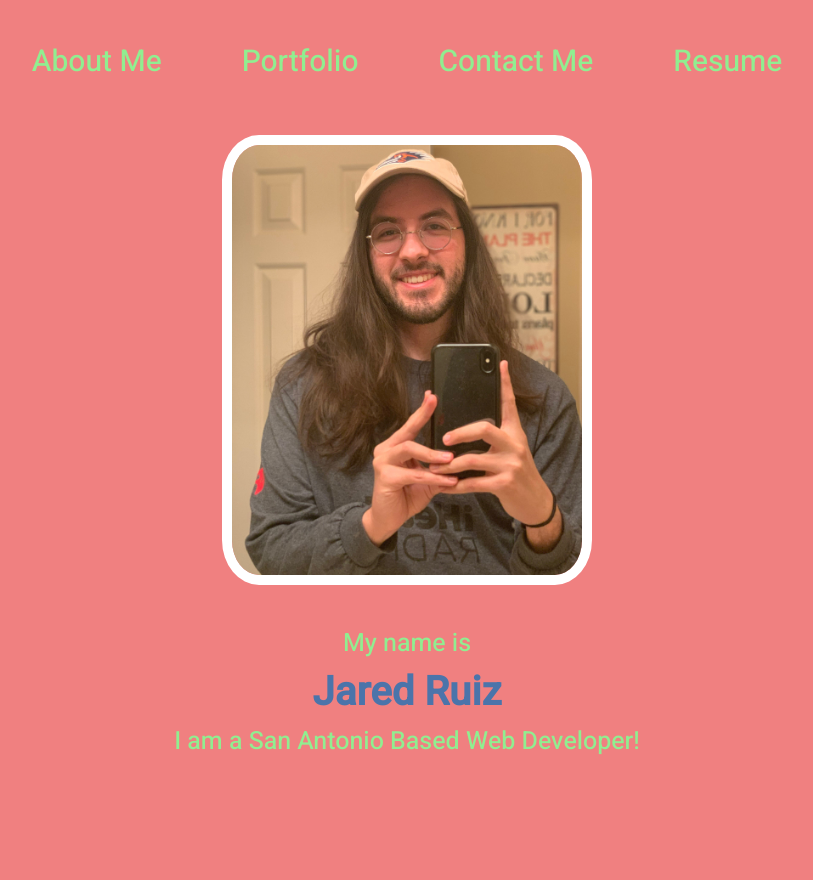
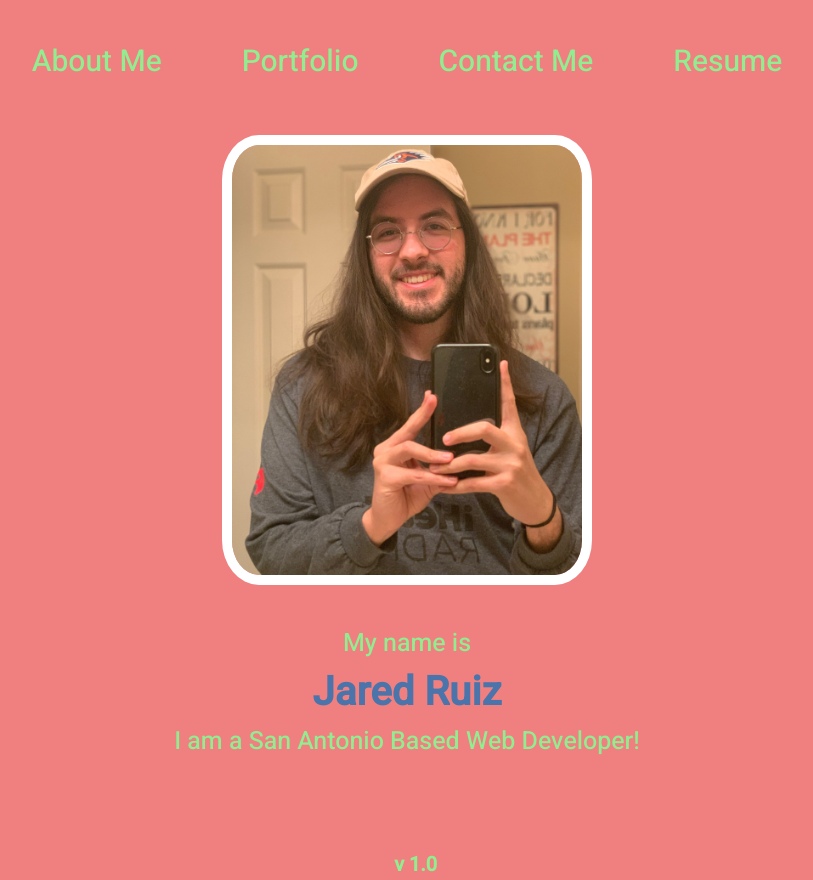
Before and after one commit to jared-ruiz/Personal-Portfolio, a React (Create React App) app: page / in a window 1280 px wide. Shown: the whole page, without its empty margins (233-1046 px from the left). Before the commit the page ends 850 px from the top, so only its background shows below. Built offline with nearby package versions, Linux system fonts and the light colour scheme.

Commit message:
Added simply footer for website version number.

```diff
--- a/src/App.jsx
+++ b/src/App.jsx
@@ -5,6 +5,7 @@ import About from './components/About'
 import Portfolio from './components/Portfolio'
 import Contact from './components/Contact'
 import Resume from './components/Resume'
+import Footer from './components/Footer'
 
 
 const App = () => {
@@ -50,6 +51,7 @@ const App = () => {
         {renderPage()}
       </>
       </main>
+      <Footer/>
     </div>
 
   )
--- /dev/null
+++ b/src/components/Footer/index.js
@@ -0,0 +1,11 @@
+import React from 'react';
+
+function Footer () {
+    return (
+        <footer>
+            <h4 className='footer-text'>v 1.0</h4>
+        </footer>
+    )
+}
+
+export default Footer;
--- a/src/index.css
+++ b/src/index.css
@@ -255,3 +255,11 @@ button {
 .resume-download-text {
     color: black;
 }
+
+h4 {
+    margin-left: 49%;
+    display: block;
+    font-family: 'Heebo', sans-serif;
+    font-size: 20px;
+    color: var(--color-2)
+}
```
